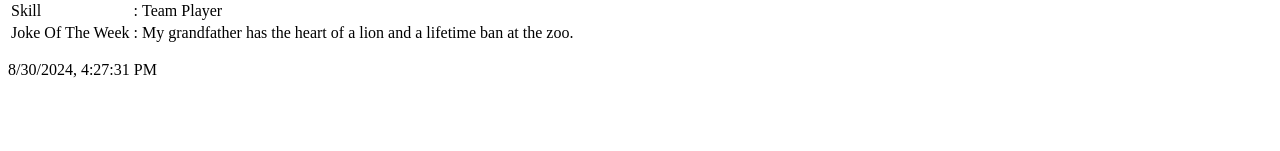
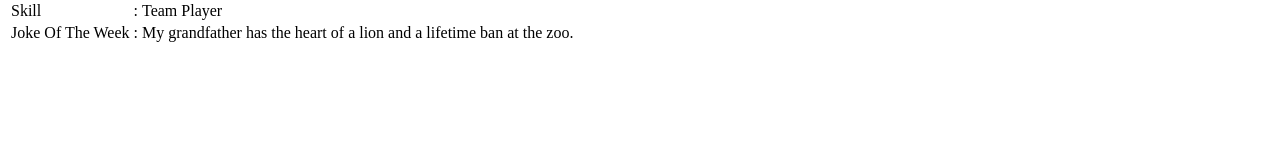
Before and after one commit to AJ2098/AJ2098.github.io, a plain HTML site: page index.html in a window 1280 px wide. Shown: the part 416-567 px from the top of the page. Drawn offline with Linux system fonts and the light colour scheme.

Commit message:
Update index.html

```diff
--- a/index.html
+++ b/index.html
@@ -83,15 +83,6 @@
     </div>
     <p style="position:absolute;bottom:-90px; right:0px; font-size: 92px;">&#174;</p>
     <!-- End -->
-    <p id="datetime"></p>
 
-    <script>
-      // Get current date and time
-      var now = new Date();
-      var datetime = now.toLocaleString();
-
-      // Insert date and time into HTML
-      document.getElementById("datetime").innerHTML = datetime;
-    </script>
 </body>
 </html>
```
